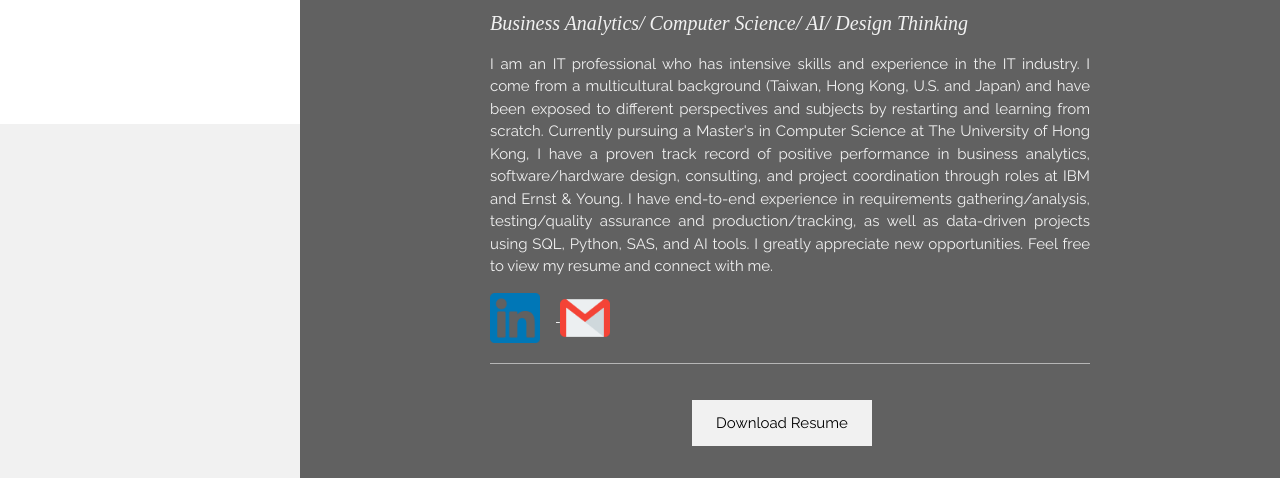
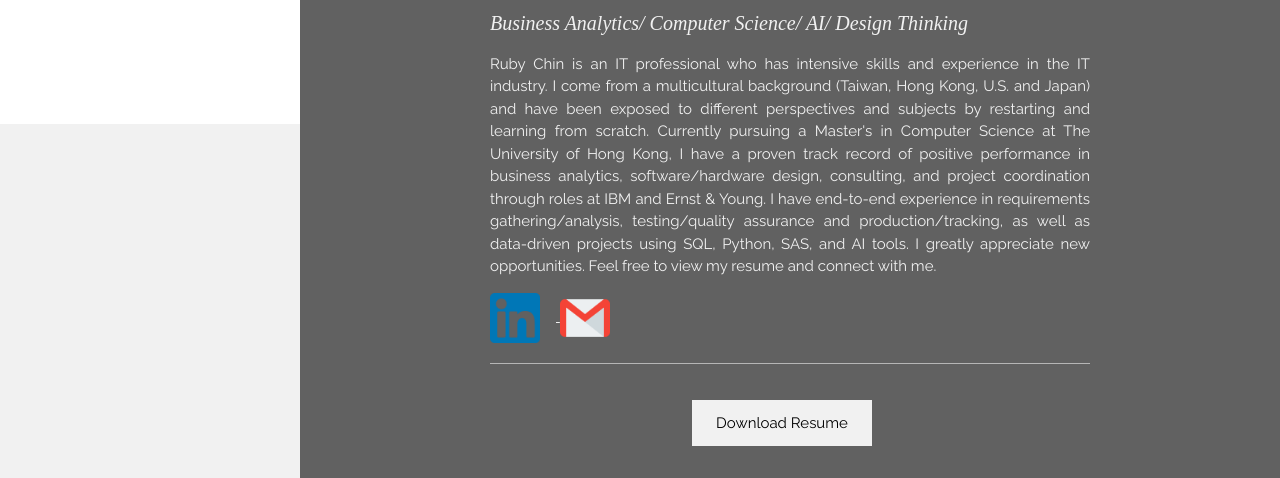
Before and after one commit to ruby10262239/rubychin_cv, a plain HTML site: page index.html in a window 1280 px wide. Shown: the part 676-1154 px from the top of the page. Drawn offline with nearby package versions, Linux system fonts and the light colour scheme; a script that the page names is missing.

Commit message:
Update personal introduction in index.html

```diff
--- a/index.html
+++ b/index.html
@@ -171,7 +171,7 @@
         <div class="w3-content w3-justify" style="max-width:600px">
             <h4 style= "font-family: Lucida Handwriting"> <em>Business Analytics/ Computer Science/ AI/ Design Thinking</em></h4>
             <p>
-            I am an IT professional who has intensive skills and experience in the IT industry. I come from a multicultural background (Taiwan, Hong Kong, U.S. and Japan) and
+            Ruby Chin is an IT professional who has intensive skills and experience in the IT industry. I come from a multicultural background (Taiwan, Hong Kong, U.S. and Japan) and
             have been exposed to different perspectives and subjects by restarting and learning from scratch. Currently pursuing a Master's in Computer Science at The University of Hong Kong,
             I have a proven track record of positive performance in business analytics, software/hardware design, consulting, and project coordination through roles at IBM and Ernst & Young.
             I have end-to-end experience in requirements gathering/analysis, testing/quality assurance and production/tracking, as well as data-driven projects using SQL, Python, SAS, and AI tools.
```
